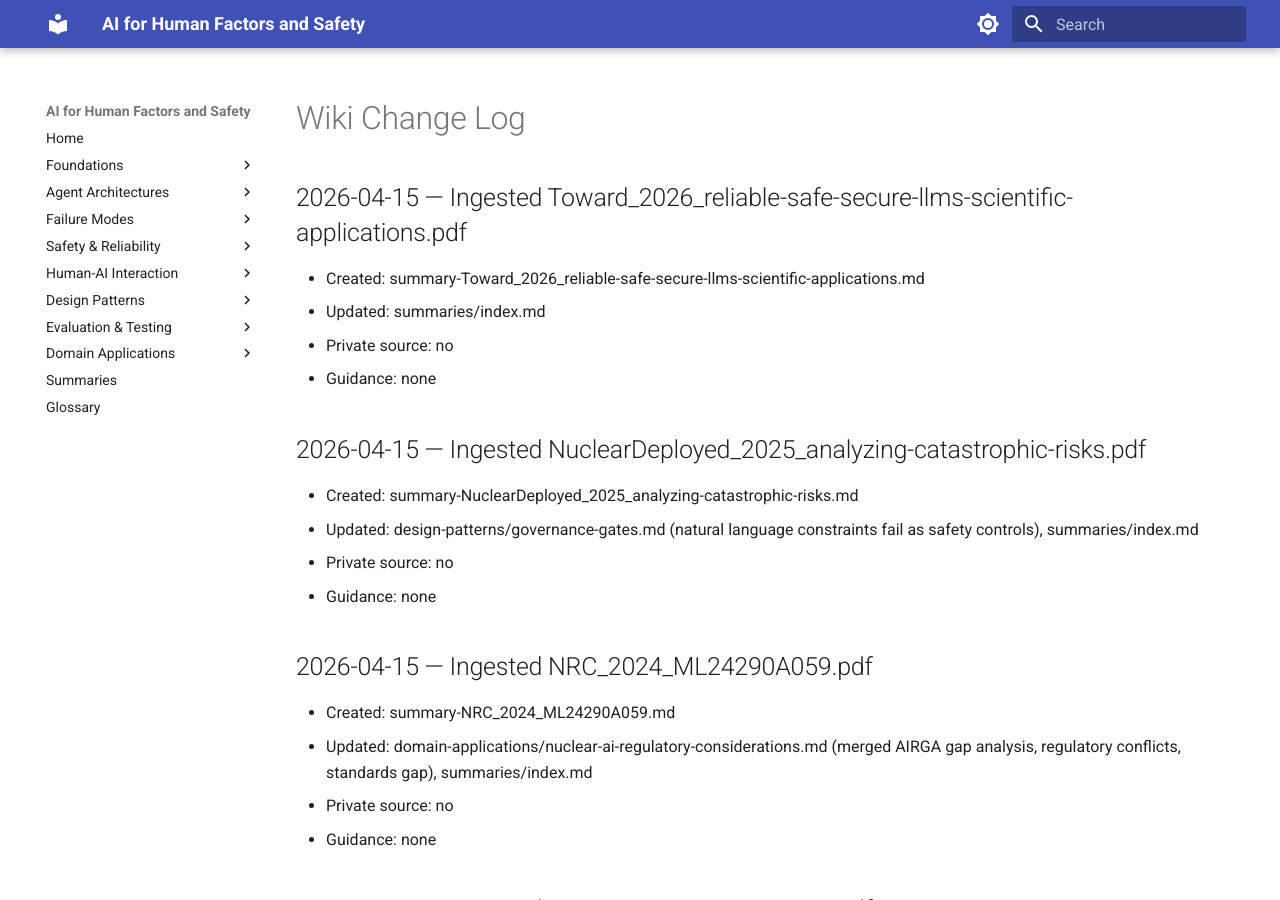
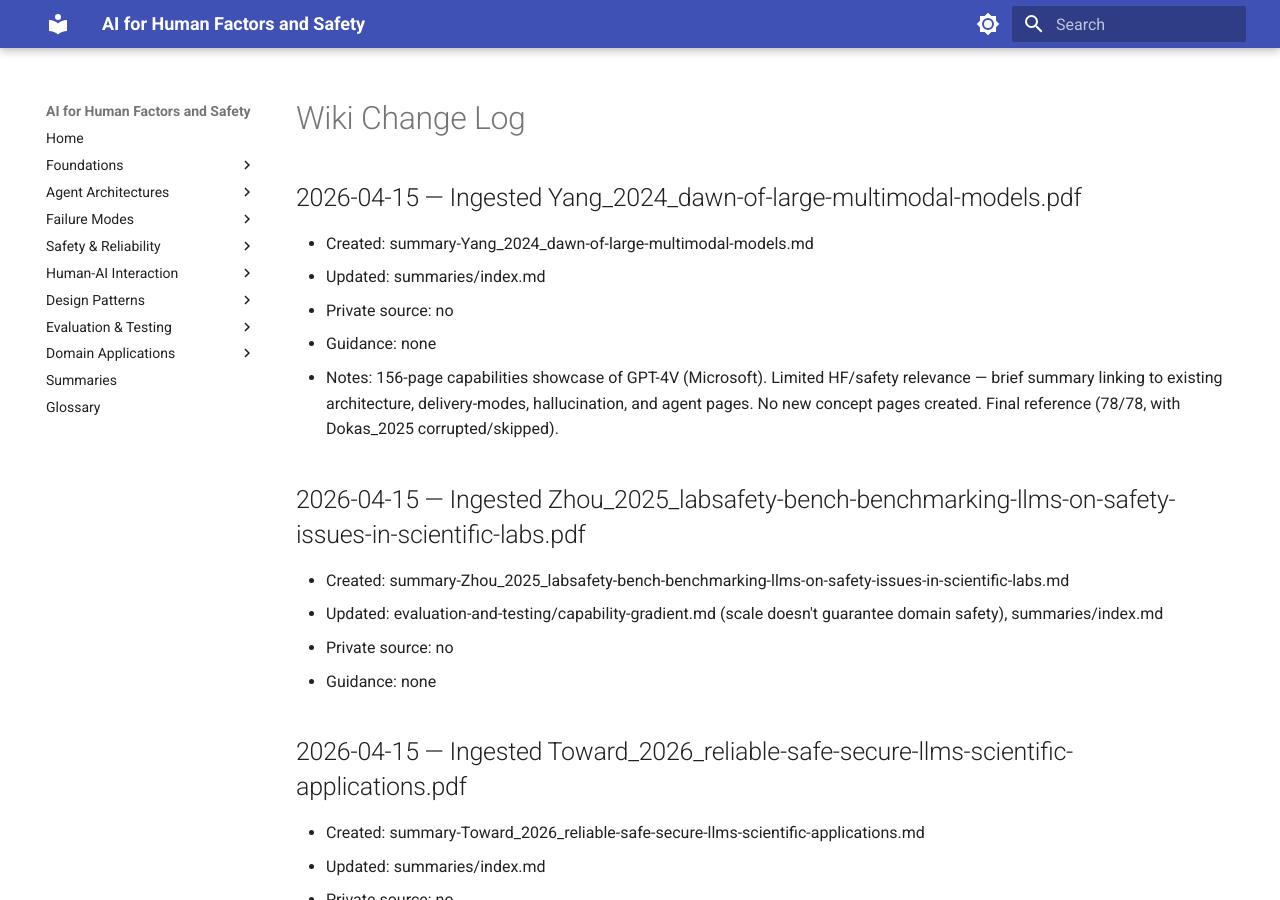
Before and after one commit to michaelhil/ai-human-factors-wiki, an MkDocs documentation site: the page built from wiki/log.md, in a window 1280 px wide and 900 px high. Built offline with MkDocs 1.6.1 and Material for MkDocs 9.7.7, drawn with Linux system fonts in a browser that asks for light colours.

Commit message:
Ingest Zhou 2025 (LabSafety-Bench) and Yang 2024 (GPT-4V multimodal capabilities)
Completes all 78 references (77 ingested + 1 corrupted/skipped).

Co-Authored-By: Claude Opus 4.6 (1M context) <noreply@anthropic.com>

```diff
--- a/wiki/log.md
+++ b/wiki/log.md
@@ -1,4 +1,17 @@
 # Wiki Change Log
+
+## 2026-04-15 — Ingested Yang_2024_dawn-of-large-multimodal-models.pdf
+- Created: summary-Yang_2024_dawn-of-large-multimodal-models.md
+- Updated: summaries/index.md
+- Private source: no
+- Guidance: none
+- Notes: 156-page capabilities showcase of GPT-4V (Microsoft). Limited HF/safety relevance — brief summary linking to existing architecture, delivery-modes, hallucination, and agent pages. No new concept pages created. Final reference (78/78, with Dokas_2025 corrupted/skipped).
+
+## 2026-04-15 — Ingested Zhou_2025_labsafety-bench-benchmarking-llms-on-safety-issues-in-scientific-labs.pdf
+- Created: summary-Zhou_2025_labsafety-bench-benchmarking-llms-on-safety-issues-in-scientific-labs.md
+- Updated: evaluation-and-testing/capability-gradient.md (scale doesn't guarantee domain safety), summaries/index.md
+- Private source: no
+- Guidance: none
 
 ## 2026-04-15 — Ingested Toward_2026_reliable-safe-secure-llms-scientific-applications.pdf
 - Created: summary-Toward_2026_reliable-safe-secure-llms-scientific-applications.md
```
Also changed, not shown: wiki/evaluation-and-testing/capability-gradient.md (+4 -1 lines), wiki/summaries/index.md (+6 -0 lines), wiki/summaries/summary-Yang_2024_dawn-of-large-multimodal-models.md (added, +57 -0 lines), wiki/summaries/summary-Zhou_2025_labsafety-bench-benchmarking-llms-on-safety-issues-in-scientific-labs.md (added, +65 -0 lines).
